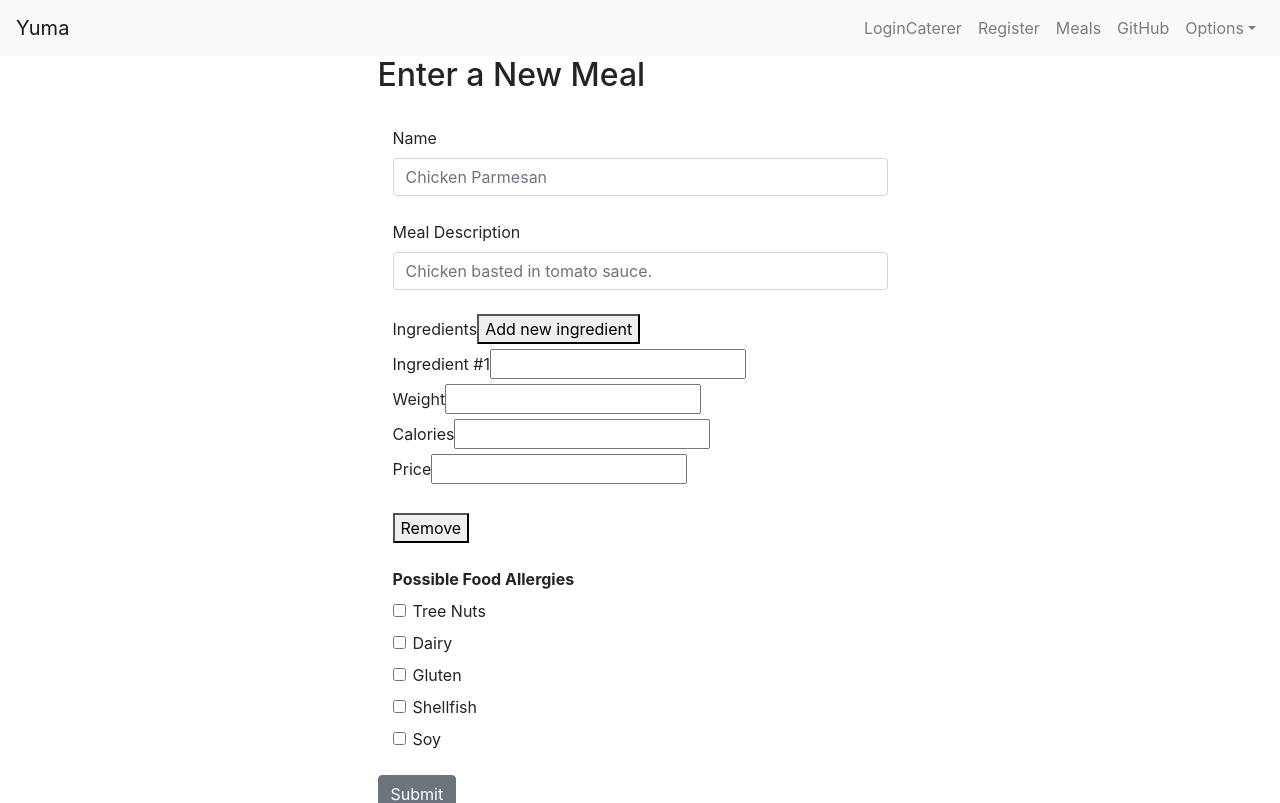
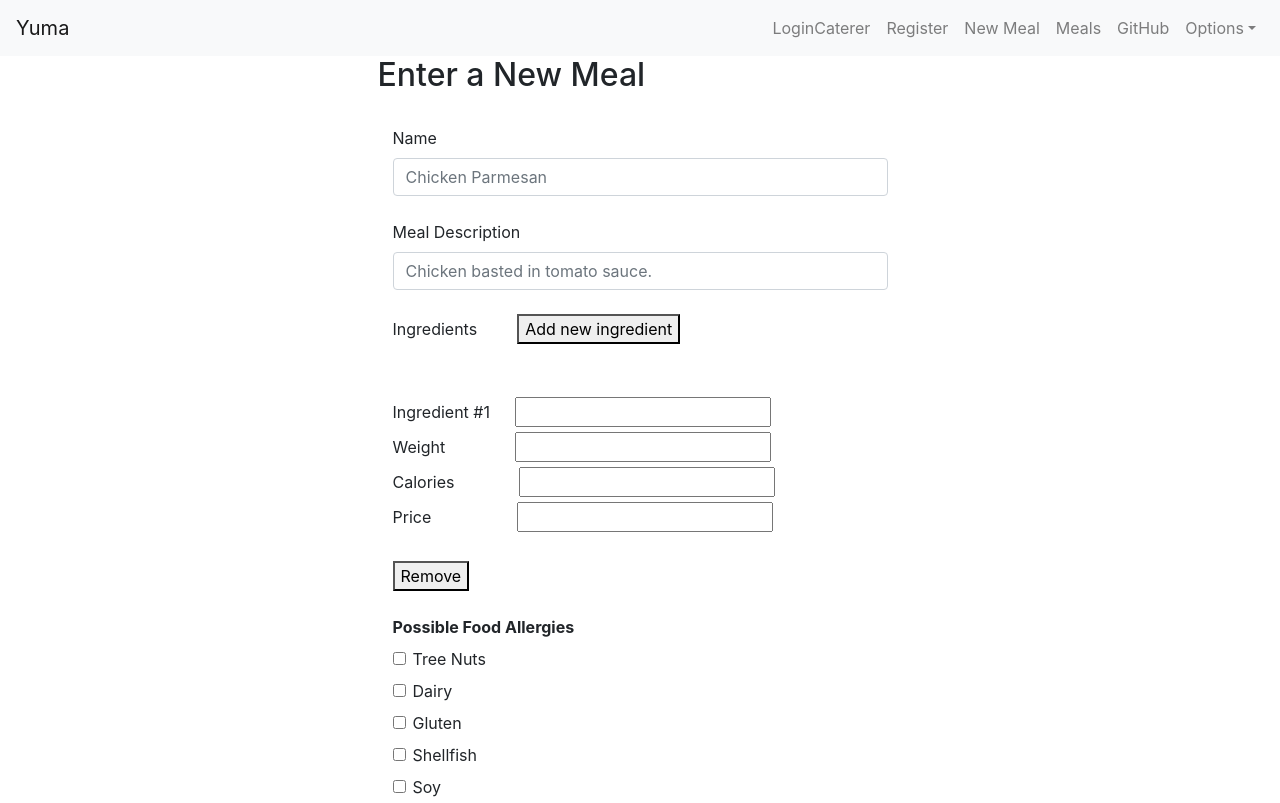
Before and after one commit to faisalhabibgit/Yuma, a React (Create React App) app in the folder frontend/: page /NewMeal in a window 1280 px wide. Shown: the top 803 px of the page. Built offline with nearby package versions, Linux system fonts and the light colour scheme.

Commit message:
Make ingredient forms symmetrical, add link to new Meals page in navigation.js #58

```diff
--- a/frontend/src/component/Navigation.js
+++ b/frontend/src/component/Navigation.js
@@ -44,6 +44,9 @@ class Navigation extends Component {
                         <NavItem>
                             <NavLink tag={Link} to="/Registration">Register</NavLink>
                         </NavItem>
+                      <NavItem>
+                        <NavLink tag={Link} to="/newMeal">New Meal</NavLink>
+                      </NavItem>
                         <NavItem>
                             <NavLink tag={Link} to="/meals">Meals</NavLink>
                         </NavItem>
--- a/frontend/src/component/NewMeal.js
+++ b/frontend/src/component/NewMeal.js
@@ -166,14 +166,17 @@ class NewMeal extends Component{
                   <br/>
 
                   <Label>Ingredients</Label>
-                  <button onClick={this.addIngredient}>Add new ingredient</button>
+                  <button style={{marginLeft:40}}onClick={this.addIngredient}>Add new ingredient</button>
+                  <br/><br/>
                   {
                     this.state.ingredients.map((val, idx)=> {
                       let ingredientId = `name-${idx}`, weightId = `weight-${idx}`, caloriesId= `calories-${idx}`, priceId=`price-${idx}`;
                       return (
                         <div key={idx}>
+                          <br/>
                           <label htmlFor={ingredientId}>{`Ingredient #${idx + 1}`}</label>
                           <input
+                            style={{marginLeft: 25}}
                             type="text"
                             name={ingredientId}
                             data-id={idx}
@@ -185,6 +188,7 @@ class NewMeal extends Component{
                           <br/>
                           <label htmlFor={weightId}>Weight</label>
                           <input
+                            style={{marginLeft: 70}}
                             type="text"
                             name={weightId}
                             data-id={idx}
@@ -196,6 +200,7 @@ class NewMeal extends Component{
                           <br/>
                           <label htmlFor={caloriesId}>Calories</label>
                           <input
+                            style={{marginLeft: 65}}
                             type="text"
                             name={caloriesId}
                             data-id={idx}
@@ -207,6 +212,7 @@ class NewMeal extends Component{
                           <br/>
                           <label htmlFor={priceId}>Price</label>
                           <input
+                            style={{marginLeft: 86}}
                             type="text"
                             name={priceId}
                             data-id={idx}
```
